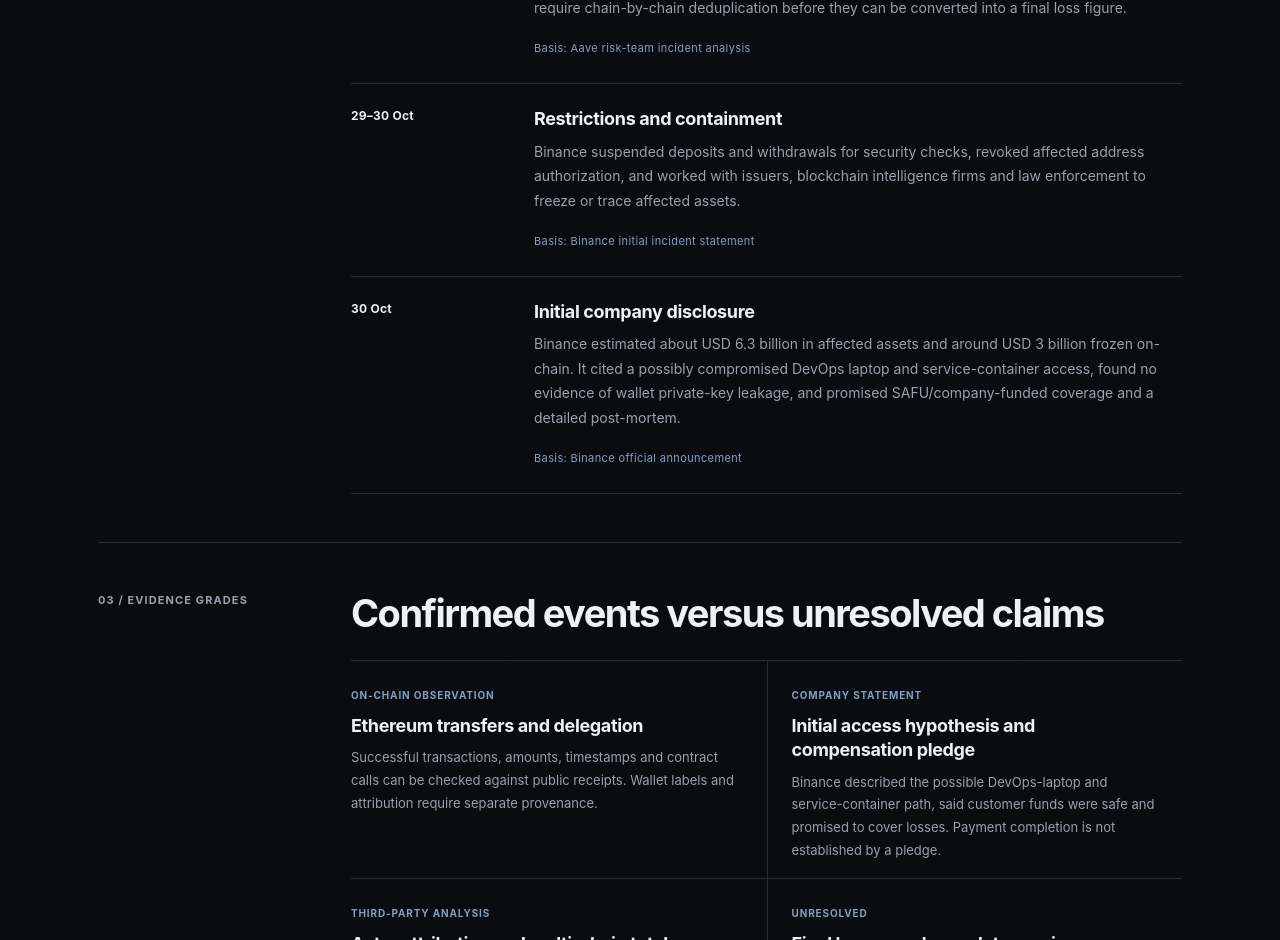
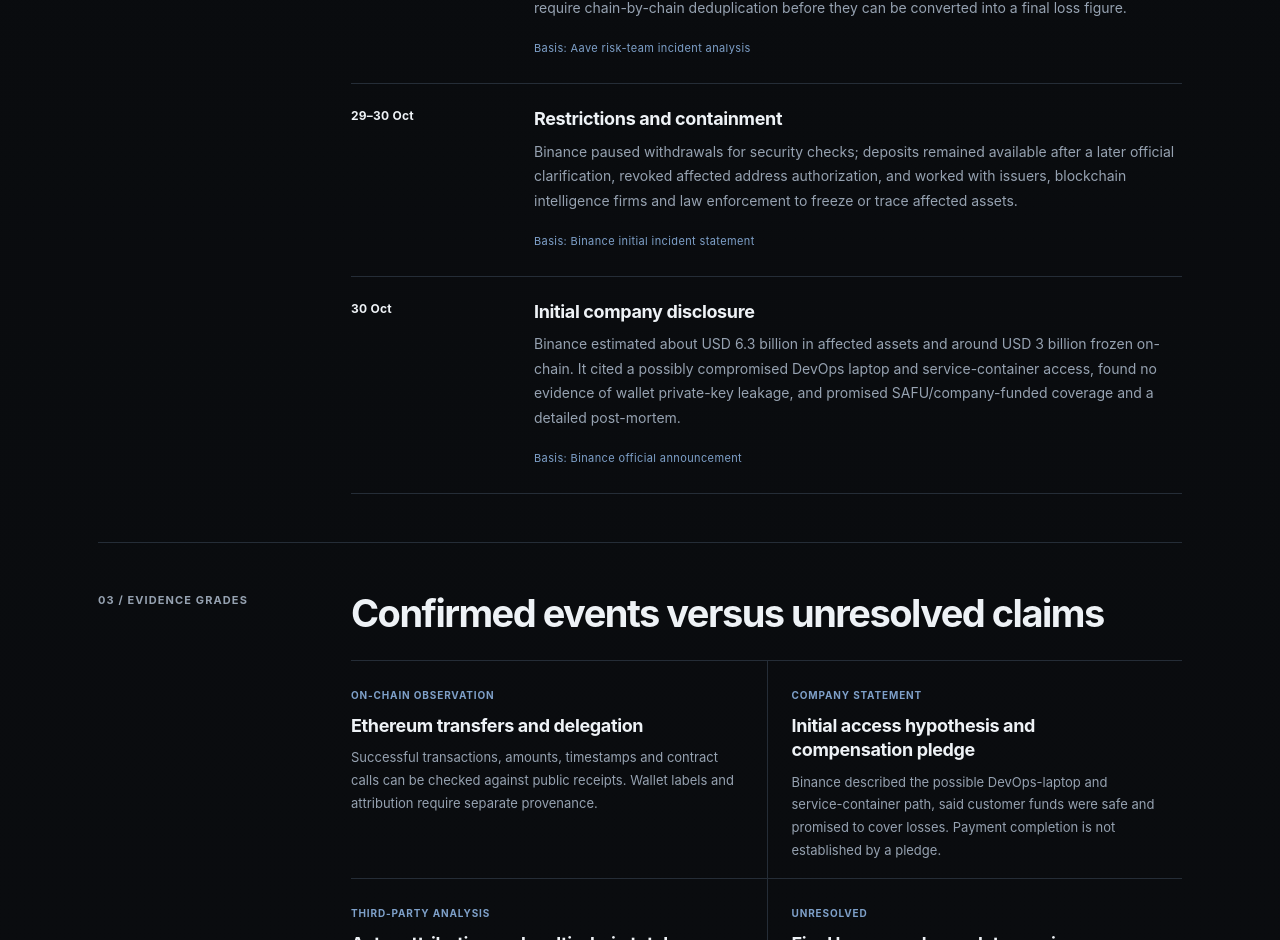
Before and after one commit to badjoke-lab/historical-exchange-index, a Next.js app: page /incidents/binance-2026-security-breach in a window 1280 px wide. Shown: the part 2097-3037 px from the top of the page. Built offline with nearby package versions, Linux system fonts and the light colour scheme; no server answers.

Commit message:
Correct Binance case timeline to reflect clarified withdrawal-only restriction

```diff
--- a/src/app/incidents/binance-2026-security-breach/page.tsx
+++ b/src/app/incidents/binance-2026-security-breach/page.tsx
@@ -51,7 +51,7 @@ const milestones = [
   {
     when: '29–30 Oct',
     label: 'Restrictions and containment',
-    body: 'Binance suspended deposits and withdrawals for security checks, revoked affected address authorization, and worked with issuers, blockchain intelligence firms and law enforcement to freeze or trace affected assets.',
+    body: 'Binance paused withdrawals for security checks; deposits remained available after a later official clarification, revoked affected address authorization, and worked with issuers, blockchain intelligence firms and law enforcement to freeze or trace affected assets.',
     source: 'Binance initial incident statement',
   },
   {
```
